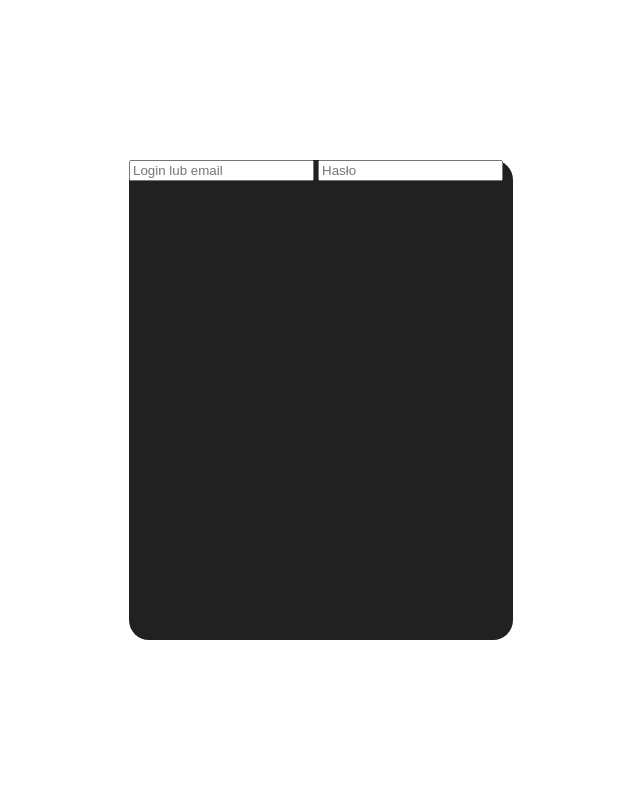
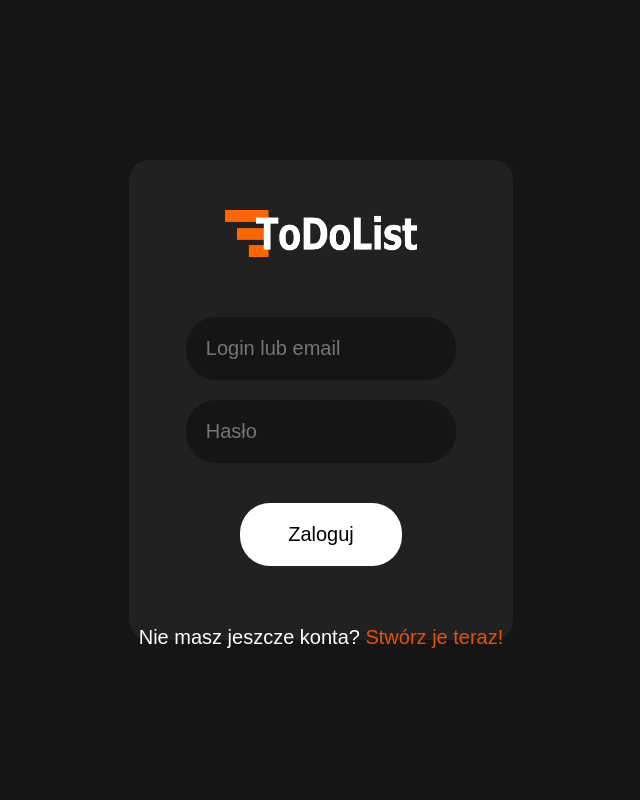
Before and after one commit to JcobV01/ToDoList, a PHP site: page / in a window 1280 px wide. Shown: the whole page, without its empty margins (319-959 px from the left). Run offline with PHP 8.4, Linux system fonts and the light colour scheme; some libraries are stand-ins or nearby versions.

Commit message:
Panel logowania

```diff
--- /dev/null
+++ b/connect.php
@@ -0,0 +1,6 @@
+<?php
+    $host = 'localhost';
+    $databaseLogin = 'root';
+    $databasePass = '';
+    $databaseName = 'ToDoListUsers';
+?>
--- a/index.php
+++ b/index.php
@@ -13,18 +13,22 @@
         <meta name="viewport" content="width=device-width, initial-scale=1.0">
         <title>ToDoList - login | WWD</title>
         <link rel="stylesheet" href="style.css">
+        <script src="https://kit.fontawesome.com/ffd1bd49a5.js" crossorigin="anonymous"></script>
+        <link href="https://cdnjs.cloudflare.com/ajax/libs/font-awesome/4.7.0/css/font-awesome.min.css" rel="stylesheet"/>
     </head>
     <body>
         <div id="loginContainer">
             <div id="logo">
-
+                <img src="/ToDoApp/logoBiale.png">
             </div>
             <div id="loginElements">
                 <form action="login.php" id="loginForm" method="POST">
-                    <input type="text" placeholder="Login lub email">
-                    <input type="password" placeholder="Hasło">
+                    <input type="text" placeholder="Login lub email" name="login" class="loginInput">
+                    <input type="password" placeholder="Hasło" name="password" class="loginInput">
+                    <input type="submit" value="Zaloguj" id="submitBtn">
                 </form>
             </div>
+            <p id="registerLink">Nie masz jeszcze konta? <a href="#">Stwórz je teraz!</a></p>
         </div>
     </body>
 </html>
--- a/style.css
+++ b/style.css
@@ -6,6 +6,7 @@ body{
     align-items: center;
     width: 100vw;
     height: 100vh;
+    background-color: #151515;
 }
 
 #loginContainer{
@@ -13,4 +14,77 @@ body{
     height: 60%;
     border-radius: 20px;
     background-color: #212121;
+    display: flex;
+    align-items: center;
+    flex-direction: column;
 }
+
+#logo{
+    width: 50%;
+    height: 10%;
+    margin-top: 50px;
+}
+
+#logo > img{
+    width: 100%;
+    height: 100%;
+}
+
+#loginElements{
+    width: 60%;
+}
+
+
+#loginForm{
+    display: flex;
+    flex-direction: column;
+    align-items: center;
+    margin-top: 50px;
+}
+
+.loginInput{
+    background: none;
+    border: none;
+    outline: none;
+    background-color: #151515;
+    margin: 10px 0;
+    padding: 20px 20px;
+    border-radius: 30px;
+    font-size: 20px;
+    color: white;
+    width: 100%;
+}
+
+#submitBtn{
+    background: none;
+    border: none;
+    outline: none;
+    padding: 20px 0;
+    width: 70%;
+    border-radius: 30px;
+    margin-top: 30px;
+    background-color: rgb(255, 255, 255);
+    font-size: 20px;
+    color: black;
+    font-weight: 500;
+    cursor: pointer;
+    /* border: solid 3px white; */
+    transition-duration: 500ms;
+}
+
+#submitBtn:hover{
+    background-color: rgb(232, 81, 0);
+    color: white;
+}
+
+#registerLink{
+    font-family: Arial;
+    font-size: 20px;
+    color: white;
+    margin-top: 60px;
+}
+
+#registerLink > a{
+    text-decoration: none;
+    color:rgb(232, 81, 0);
+}
```
Also changed, not shown: login.php (added, +40 -0 lines).
